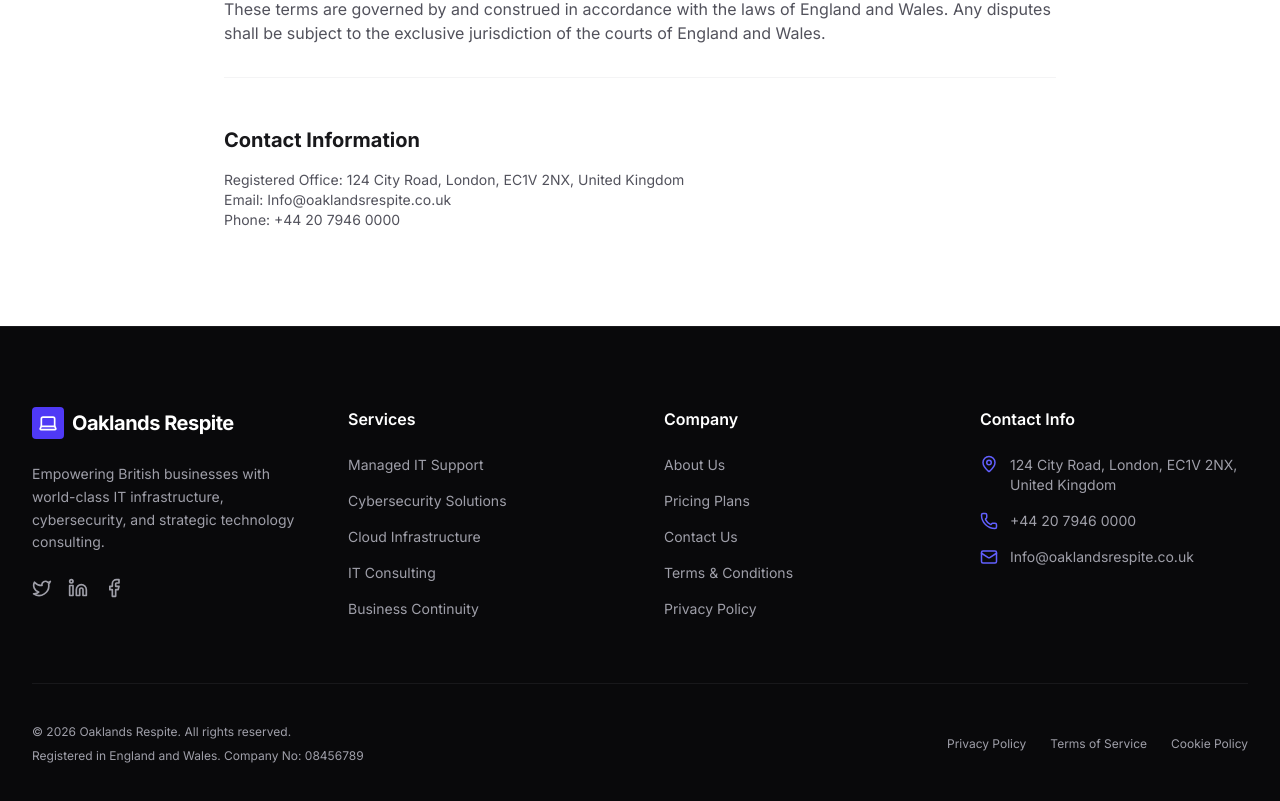
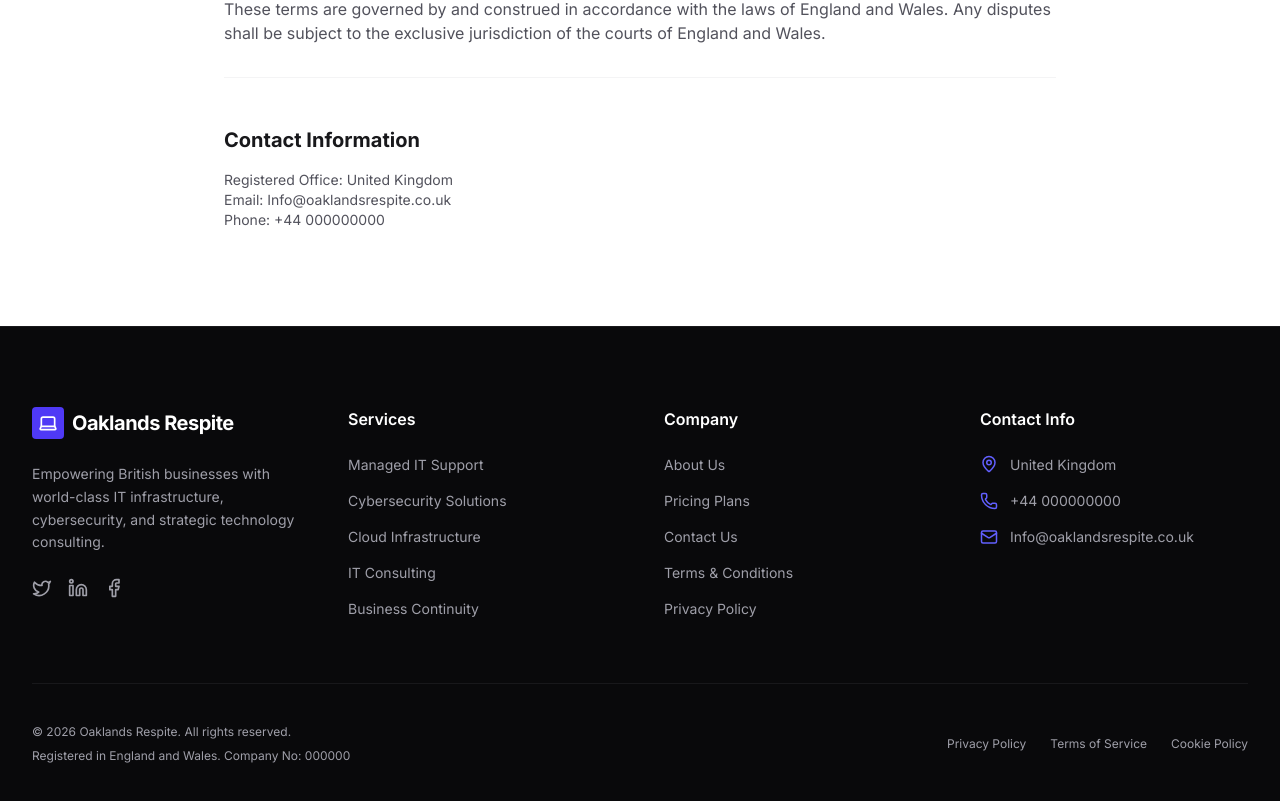
Before and after one commit to consultancy-outfit/100IT-SALESITES-001, a React (Vite) app: page /terms in a window 1280 px wide. Shown: the part 1279-2080 px from the top of the page. Built offline with nearby package versions, Linux system fonts and the light colour scheme.

Commit message:
Update constants.ts
contact information update

```diff
--- a/src/constants.ts
+++ b/src/constants.ts
@@ -1,8 +1,8 @@
 export const COMPANY_DETAILS = {
   name: "Oaklands Respite",
-  address: "124 City Road, London, EC1V 2NX, United Kingdom",
-  crn: "08456789",
-  phone: "+44 20 7946 0000",
+  address: "United Kingdom",
+  crn: "000000",
+  phone: "+44 000000000",
   email: "Info@oaklandsrespite.co.uk",
   hours: "Mon - Fri: 09:00 - 18:00",
 };
```
